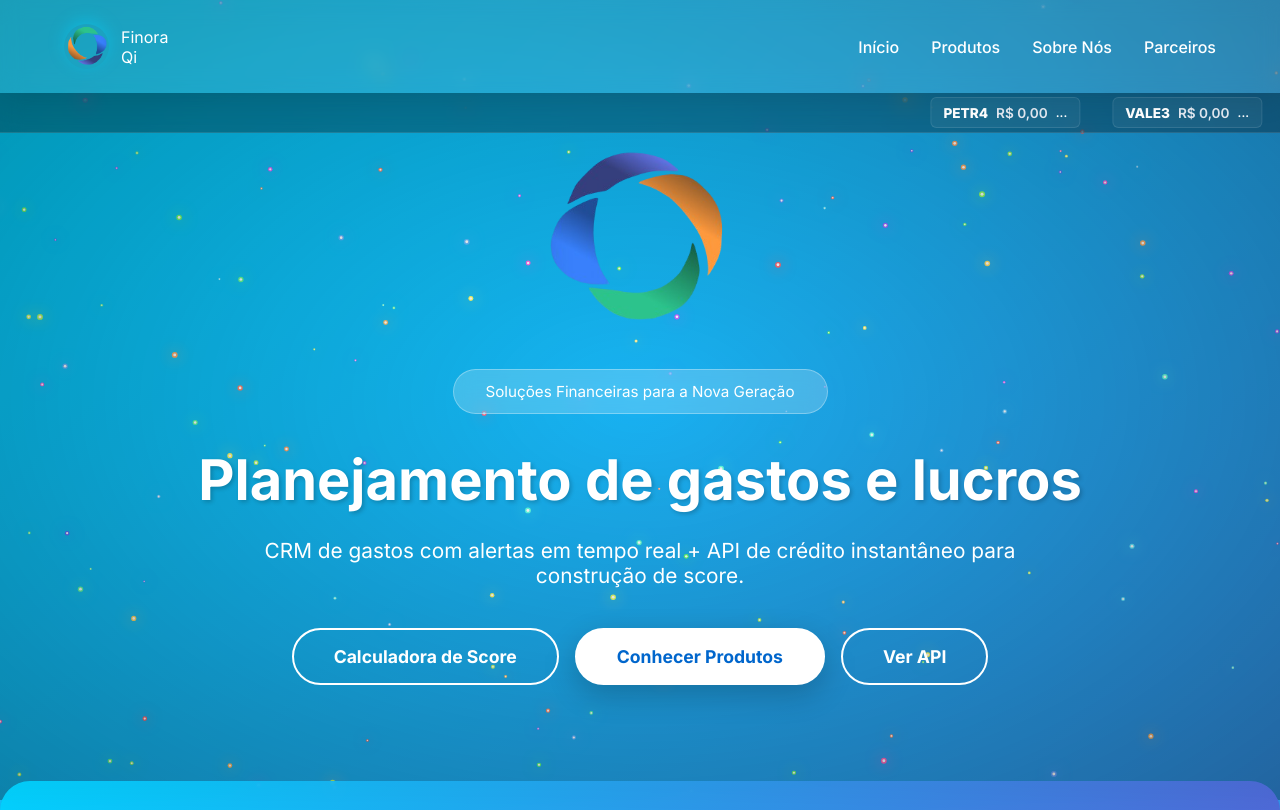
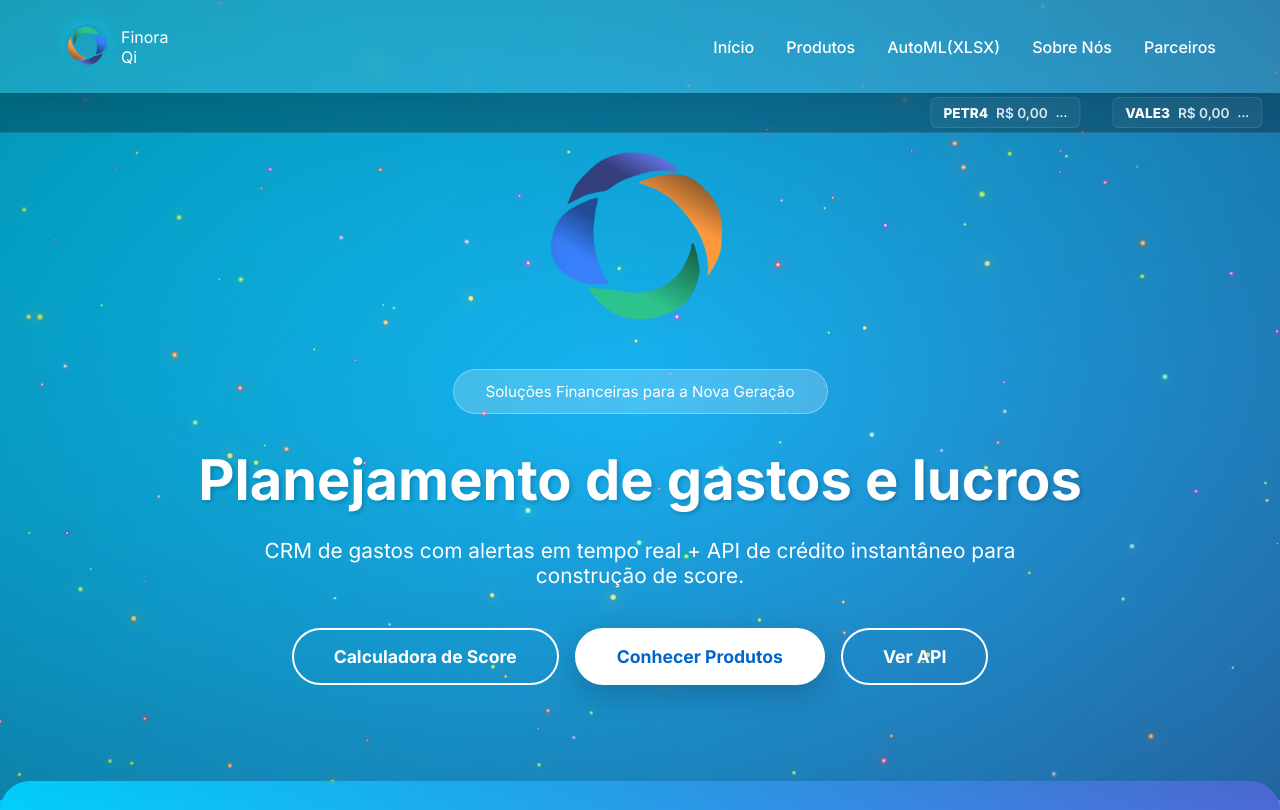
Before and after one commit to finoraqi-team/FinoraQi-website, a website: page public/index.html in a window 1280 px wide. Shown: the top 810 px of the page. Drawn offline with Linux system fonts and the light colour scheme.

Commit message:
Add link to AutoML dashboard in navigation

```diff
--- a/public/index.html
+++ b/public/index.html
@@ -1078,6 +1078,7 @@
         <nav>
             <a href="#inicio">Início</a>
             <a href="#produtos">Produtos</a>
+            <a href="automl_dashboard.html">AutoML(XLSX)</a>
             <a href="#sobre">Sobre Nós</a>
             <a href="#parceiros">Parceiros</a>
         </nav>
```
